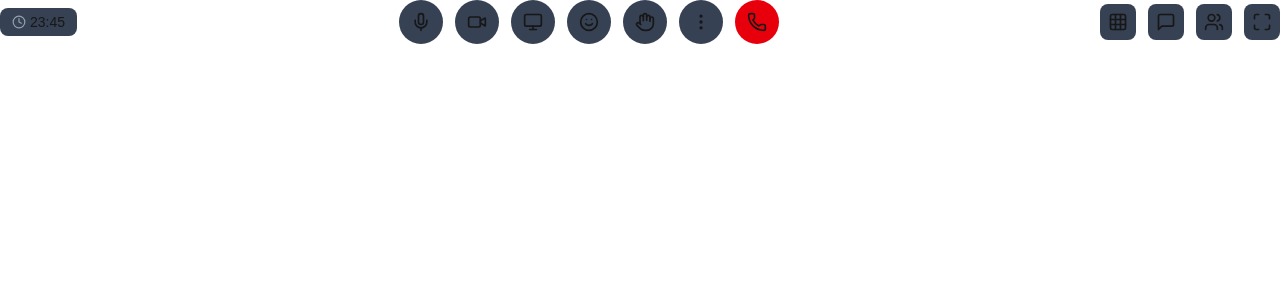
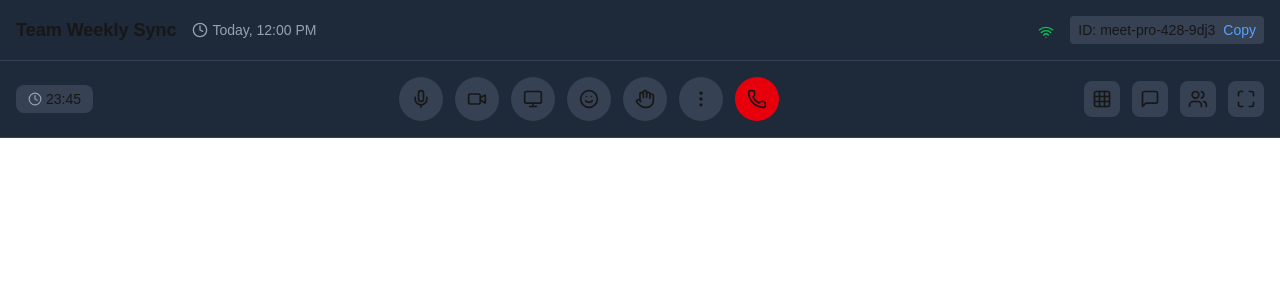
Before and after one commit to Heeneth12/EZ-MEET, a Next.js app: page /meet in a window 1280 px wide. Shown: the top 300 px of the page. Built offline with nearby package versions, Linux system fonts and the light colour scheme.

Commit message:
added header code and changes

```diff
--- a/src/app/meet/page.tsx
+++ b/src/app/meet/page.tsx
@@ -1,8 +1,10 @@
 import ControlBar from "@/layouts/components/meetingRoom/ControlBar";
+import Header from "@/layouts/components/meetingRoom/Header";
 
 export default function MeetingRoom() {
   return (
     <>
+      <Header />
       <ControlBar />
     </>
   );
--- a/src/layouts/components/meetingRoom/ControlBar.tsx
+++ b/src/layouts/components/meetingRoom/ControlBar.tsx
@@ -31,7 +31,7 @@ export default function ControlBar() {
     }
   };
   return (
-    <div className="flex items-center justify-between">
+    <div className="flex items-center justify-between bg-gray-800 border-b border-gray-700 px-4 py-4">
       {/* Left controls */}
       <div className="flex items-center space-x-2">
         {/* Meeting time */}
--- a/src/layouts/components/meetingRoom/Header.tsx
+++ b/src/layouts/components/meetingRoom/Header.tsx
@@ -0,0 +1,35 @@
+import { Clock, Wifi } from "lucide-react";
+import React from "react";
+
+export default function Header() {
+  return (
+    <header className="bg-gray-800 border-b border-gray-700">
+      <div className="flex items-center justify-between px-4 py-4">
+        <div className="flex items-center">
+          <h2 className="text-lg font-semibold mr-4">Team Weekly Sync</h2>
+          <div className="flex items-center text-sm text-gray-400">
+            <Clock size={16} className="mr-1" />
+            <span>Today, 12:00 PM</span>
+          </div>
+        </div>
+
+        <div className="flex items-center space-x-4">
+          {/* Network quality indicator */}
+          <div className="flex items-center">
+            <div className="flex h-3 space-x-1">
+              <Wifi size={16} className="text-green-500" />
+            </div>
+          </div>
+
+          {/* Meeting ID */}
+          <div className="text-sm bg-gray-700 px-2 py-1 rounded">
+            ID: meet-pro-428-9dj3
+            <button className="ml-2 text-blue-400 hover:text-blue-300">
+              Copy
+            </button>
+          </div>
+        </div>
+      </div>
+    </header>
+  );
+}
```
